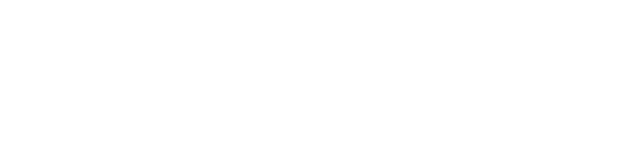
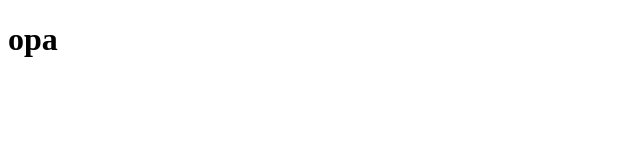
Before and after one commit to joaovitorsimon/git-teste, a website: page index.html in a window 1280 px wide. Shown: the full height of the page, 0-640 px from the left. Drawn offline with Linux system fonts and the light colour scheme.

Commit message:
Segunda Versão

```diff
--- a/index.html
+++ b/index.html
@@ -4,6 +4,6 @@
 	<title></title>
 </head>
 <body>
-
+<h1>opa</h1>
 </body>
 </html>
```
Also changed, not shown: package.json (+8 -9 lines).
